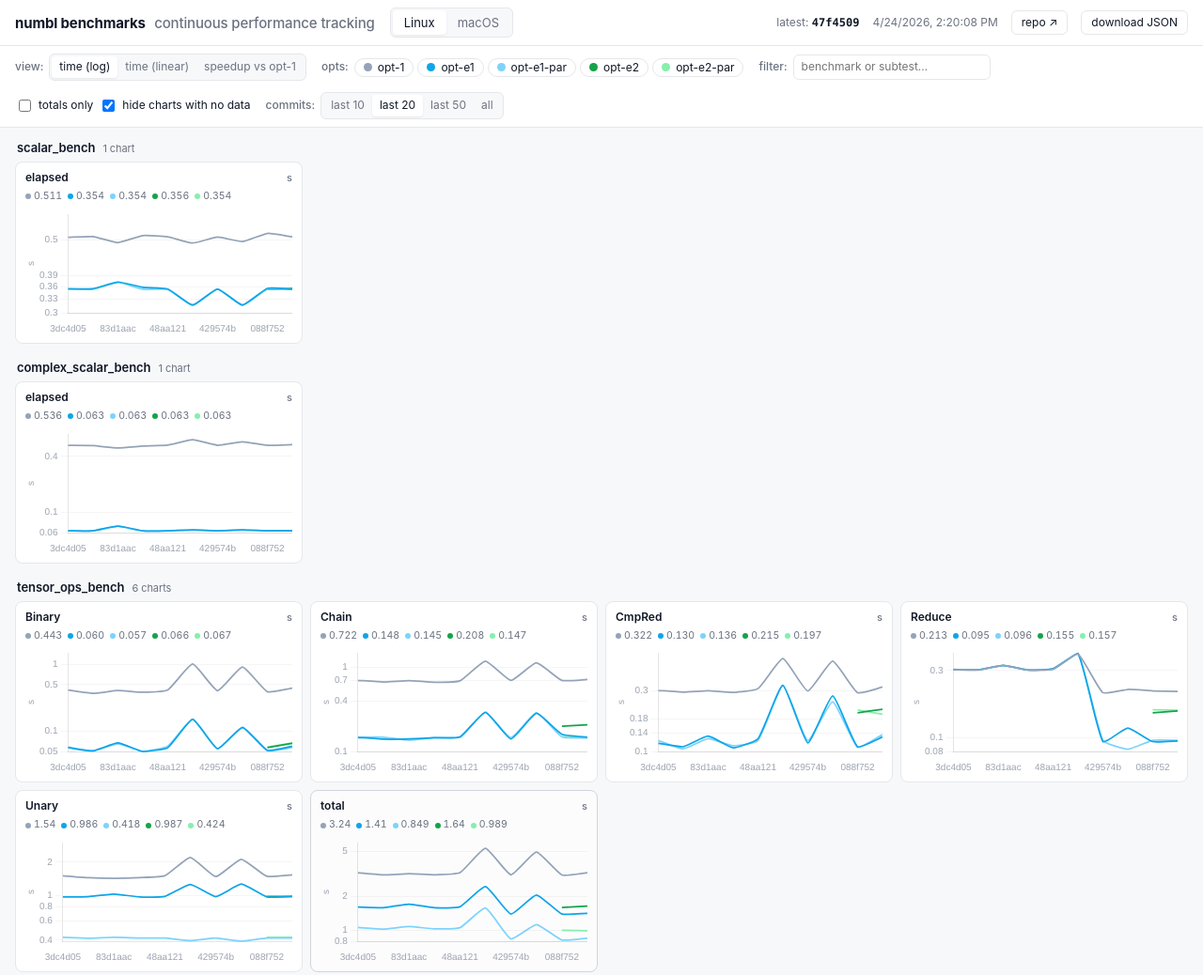
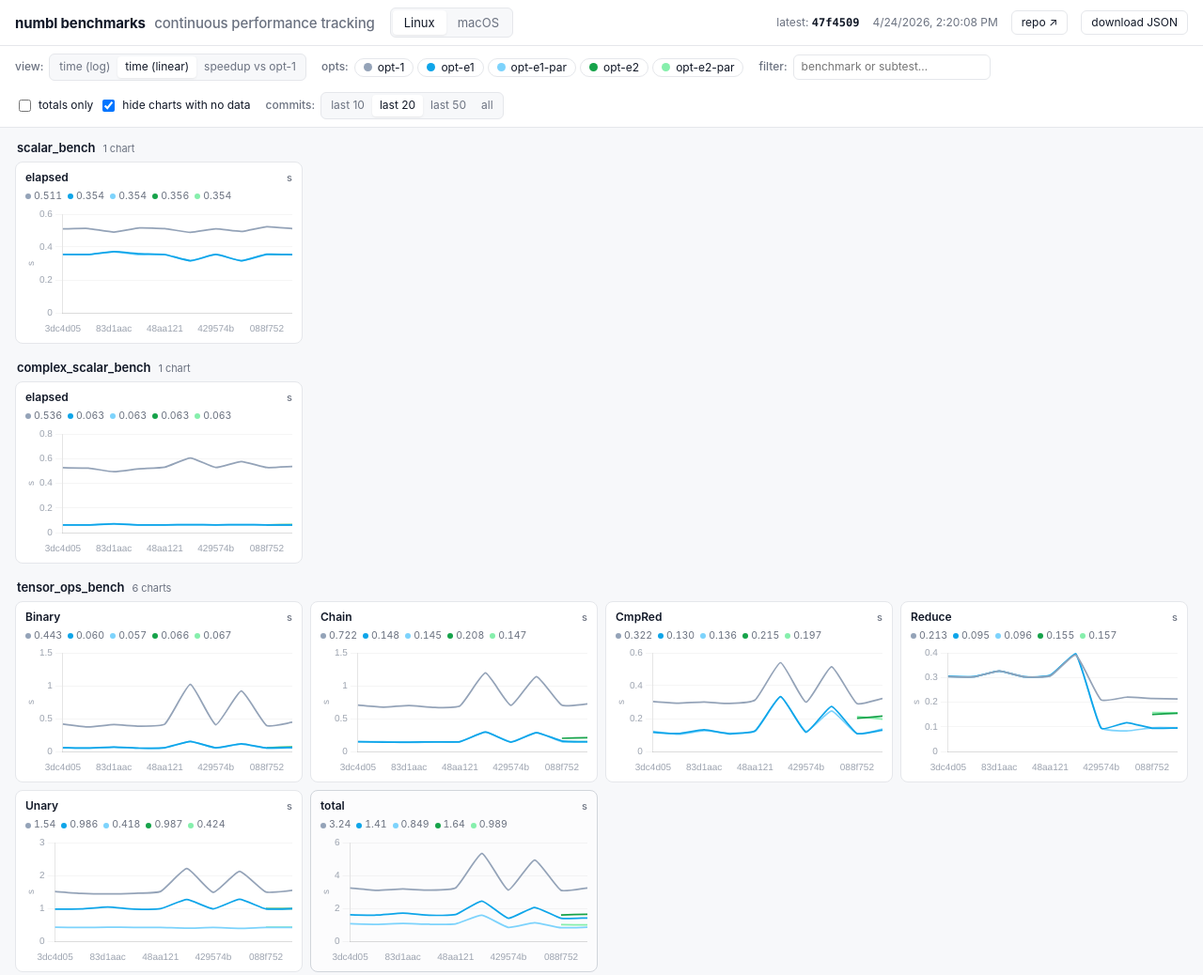
Before and after one commit to magland/numbl-benchmarks, a plain HTML site: page dev/bench/index.html in a window 1280 px wide. Shown: the top 1038 px of the page at 94% size. Drawn offline with nearby package versions, Linux system fonts and the light colour scheme.

Commit message:
Default to linear time view

```diff
--- a/dev/bench/index.html
+++ b/dev/bench/index.html
@@ -342,8 +342,8 @@
     <div class="tool-group">
       <span class="label">view:</span>
       <div class="seg" id="view-seg">
-        <button data-view="log" class="active">time (log)</button>
-        <button data-view="linear">time (linear)</button>
+        <button data-view="log">time (log)</button>
+        <button data-view="linear" class="active">time (linear)</button>
         <button data-view="speedup">speedup vs opt-1</button>
       </div>
     </div>
@@ -398,7 +398,7 @@
     // ---------- state ----------
     const state = {
       platform: null,                       // entry key from BENCHMARK_DATA.entries
-      view: 'log',                          // 'log' | 'linear' | 'speedup'
+      view: 'linear',                       // 'log' | 'linear' | 'speedup'
       enabledOpts: new Set(OPT_ORDER),
       search: '',
       totalsOnly: false,
```
